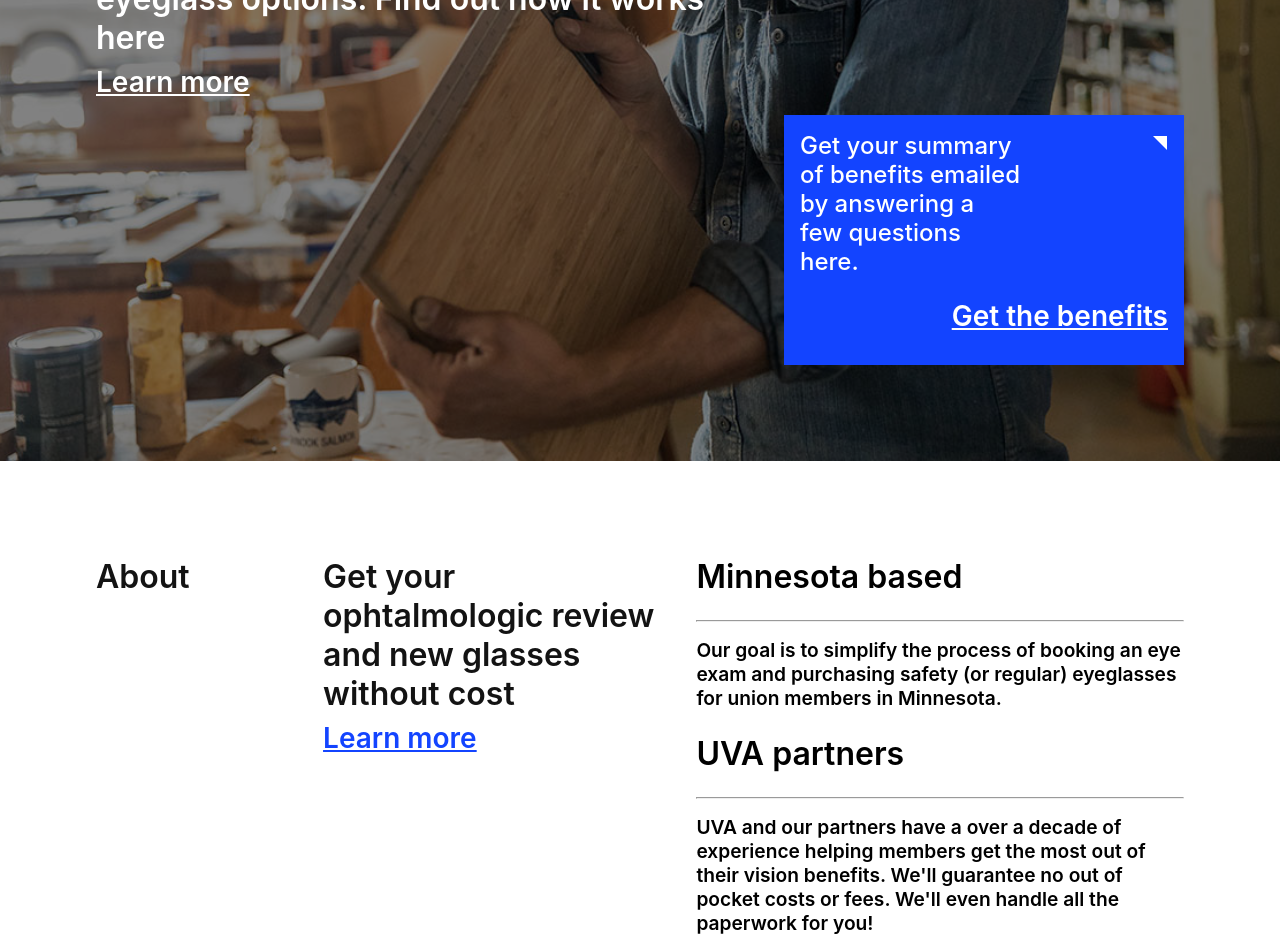
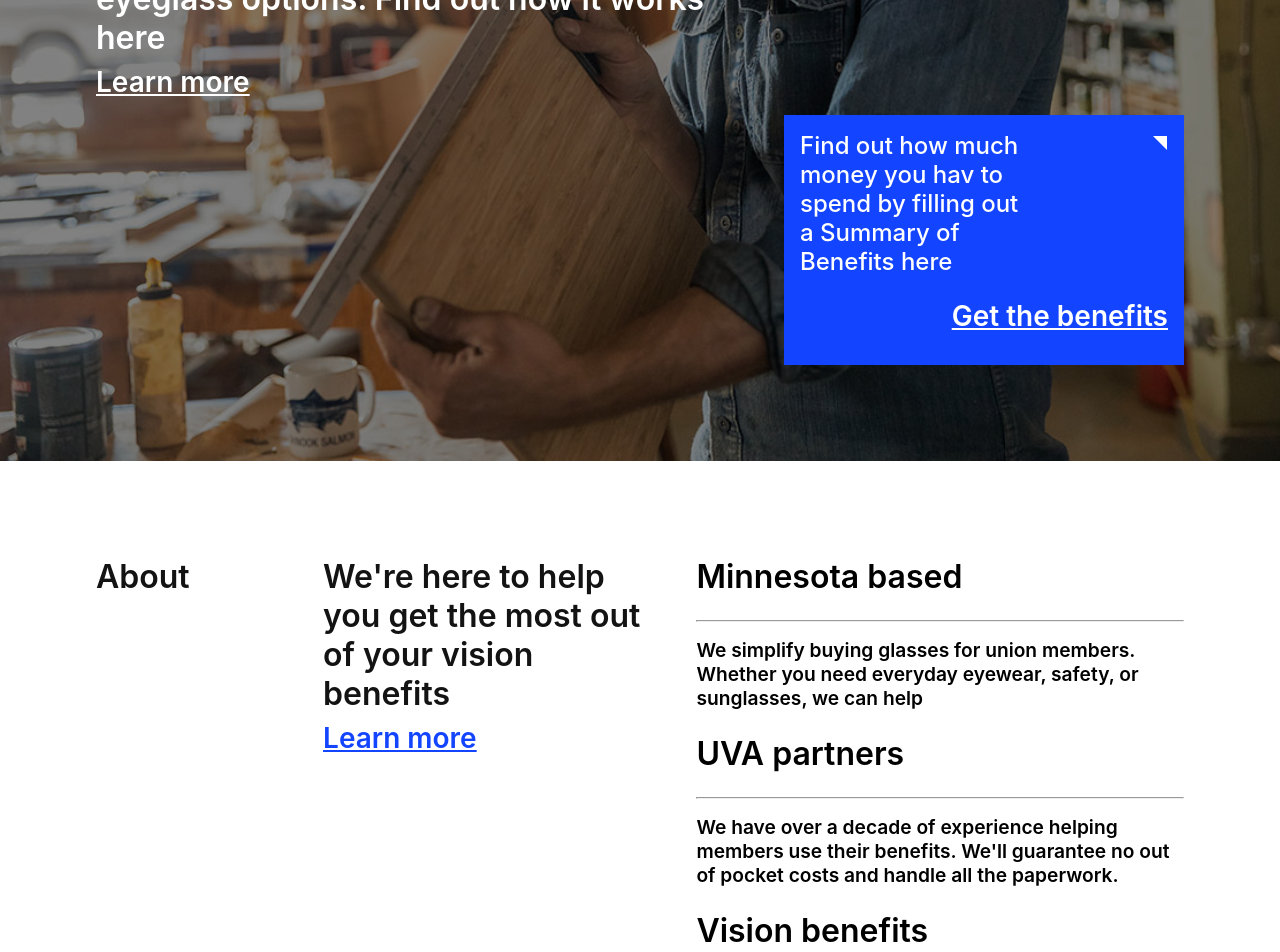
Before and after one commit to imjorgemor/vision-alliance, a React (Create React App) app: page / in a window 1280 px wide. Shown: the part 460-1412 px from the top of the page. Built offline with nearby package versions, Linux system fonts and the light colour scheme.

Commit message:
Update changes as per ryan email

```diff
--- a/src/assets/aboutPage.js
+++ b/src/assets/aboutPage.js
@@ -1,11 +1,11 @@
 export const MAIN_FEATURES = [
     {
         id: "Minnesota based",
-        text: "Our goal is to simplify the process of booking an eye exam and purchasing safety (or regular) eyeglasses for union members in Minnesota."
+        text: "We simplify buying glasses for union members. Whether you need everyday eyewear, safety, or sunglasses, we can help"
     },
     {
         id: "UVA partners",
-        text: "UVA and our partners have a over a decade of experience helping members get the most out of their vision benefits. We'll guarantee no out of pocket costs or fees. We'll even handle all the paperwork for you!"
+        text: "We have over a decade of experience helping members use their benefits. We'll guarantee no out of pocket costs and handle all the paperwork."
     },
     {
         id: "Vision benefits",
--- a/src/sections/About.jsx
+++ b/src/sections/About.jsx
@@ -13,7 +13,7 @@ const About = () => {
 
                 <article className="about-main mr-2">
                     <div>
-                        <h3 className='about-subtitle'>Get your ophtalmologic review and new glasses without cost</h3>
+                        <h3 className='about-subtitle'>We're here to help you get the most out of your vision benefits</h3>
                     </div>
                     <div>
                         <a href="#how it works" className='link link--black mt-1'><span>Learn more</span></a>
--- a/src/sections/Home.jsx
+++ b/src/sections/Home.jsx
@@ -20,7 +20,7 @@ const Home = () => {
                     </article>
                     <article className='blue-box'>
                         <div>
-                            <p>Get your summary of benefits emailed by answering a few questions here.</p>
+                            <p>Find out how much money you hav to spend by filling out a Summary of Benefits here</p>
                         </div>
                         <a className='link' href='https://form.typeform.com/to/q4ili7W6' target="_blank" rel="noreferrer"><span>Get the benefits</span></a>
                        <Triangle color="#fff" rotate='rotate(0)' className="triangle-top--right m-1"/>
```
